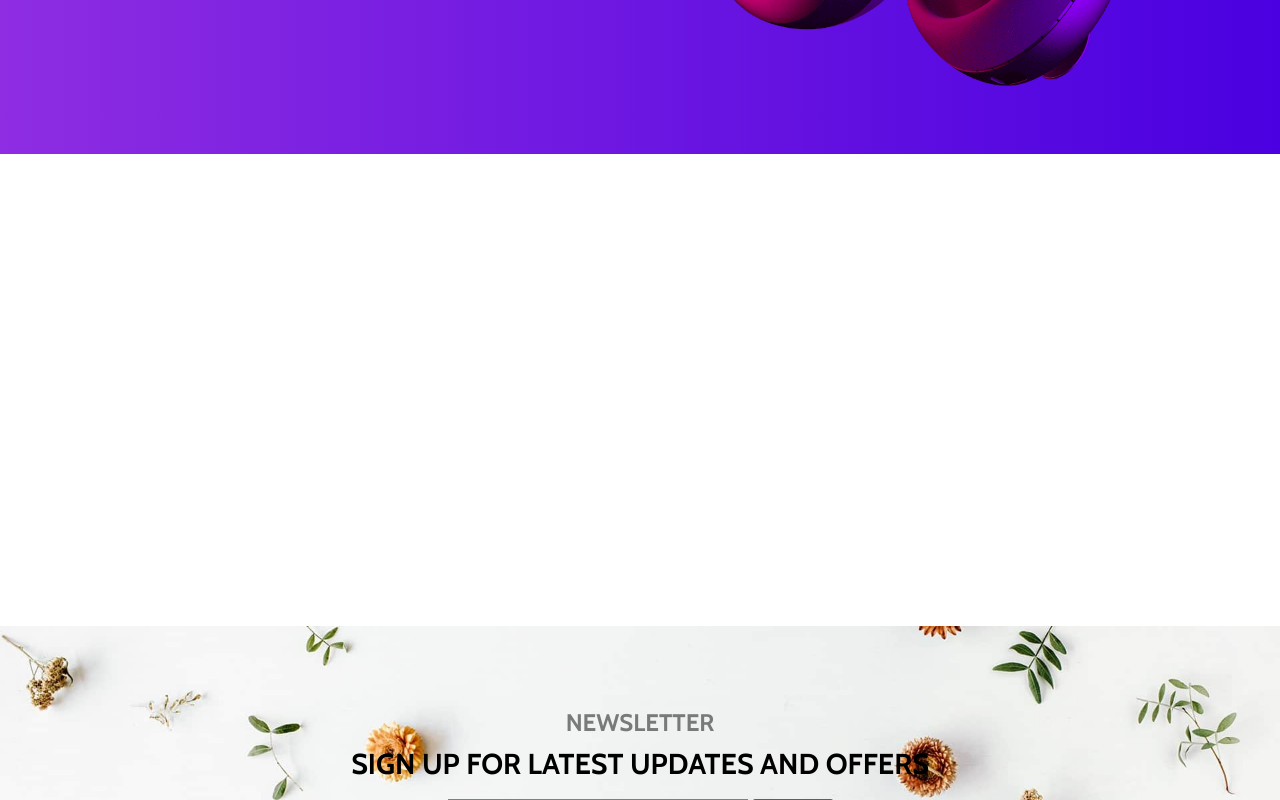
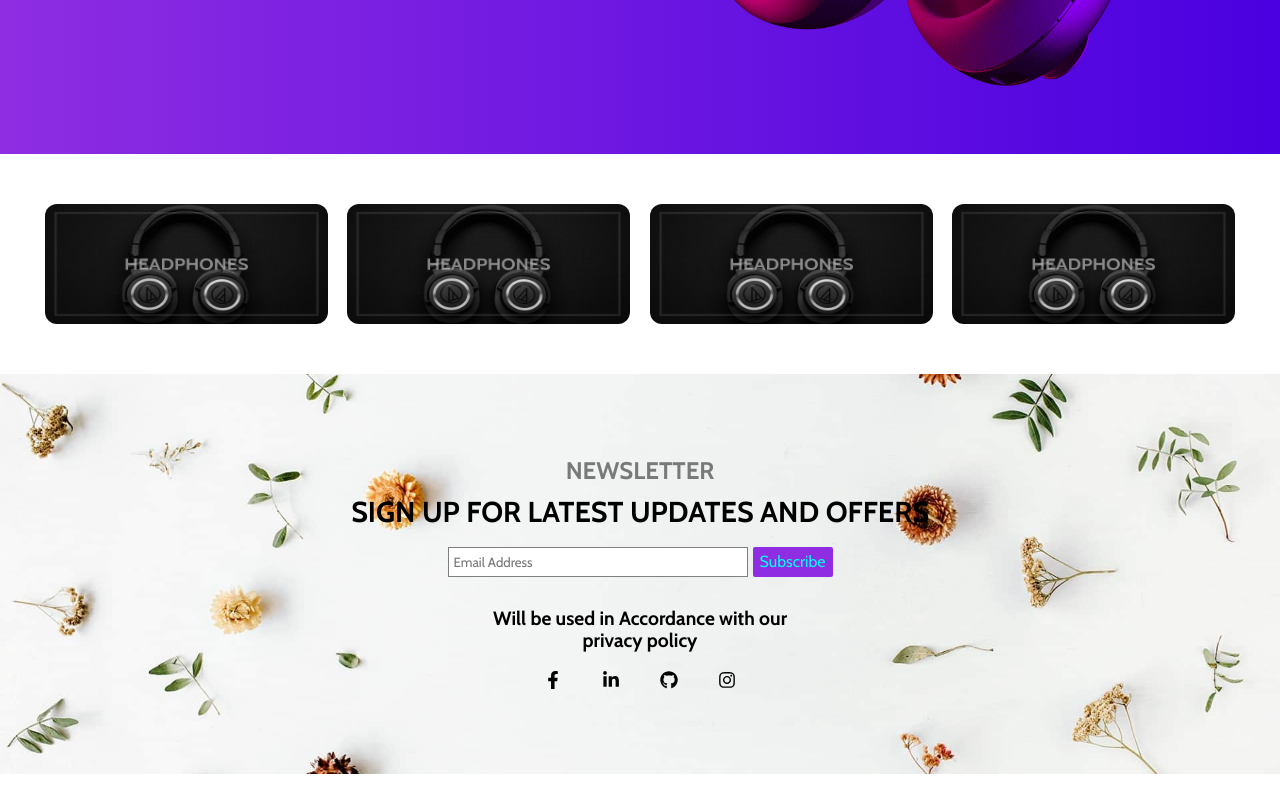
Before and after one commit to Aksh-007/ecommerce, a React (Create React App) app: page / in a window 1280 px wide. Shown: the part 646-1446 px from the top of the page. Built offline with nearby package versions, Linux system fonts and the light colour scheme.

Commit message:
Added home category file

```diff
--- a/src/components/Footer/Footer.scss
+++ b/src/components/Footer/Footer.scss
@@ -19,6 +19,7 @@
         margin-bottom: 20px;
         font-size: 2rem;
         font-weight: 500;
+
       }
       .text {
         font-size: 1.2rem;
--- a/src/components/Header/Header.scss
+++ b/src/components/Header/Header.scss
@@ -38,7 +38,7 @@
       }
     }
     .center {
-      font-size: 1.1rem;
+      font-size: 1.3rem;
       font-weight: 600;
       cursor: pointer;
       @include md{
@@ -53,9 +53,10 @@
       gap: 20px;
       svg{
         cursor: pointer;
-        font-size: larger;
+        font-size: 2rem;
         @include md{
             gap: 10px;
+            font-size: 1.3rem;
           }
       }
       .cart-icon {
--- a/src/components/Home/Category/Category.jsx
+++ b/src/components/Home/Category/Category.jsx
@@ -1,6 +1,24 @@
 import "./Category.scss";
+import cat1 from "../../../assets/category/cat-1.jpg"
 const Category = () => {
-    return <div>Category</div>;
+    return (
+        <div className="shop-by-category">
+            <div className="categories">
+                <div className="category">
+                    <img src={cat1} alt="cat-1" />
+                </div>
+                <div className="category">
+                    <img src={cat1} alt="cat-1" />
+                </div>
+                <div className="category">
+                    <img src={cat1} alt="cat-1" />
+                </div>
+                <div className="category">
+                    <img src={cat1} alt="cat-1" />
+                </div>
+            </div>
+        </div>
+    )
 };
 
 export default Category;
--- a/src/components/Home/Category/Category.scss
+++ b/src/components/Home/Category/Category.scss
@@ -1 +1,38 @@
 @import "../../../css-config/mixins.scss";
+
+.shop-by-category {
+  margin: 25px 0;
+  @include md {
+    margin: 50px 0;
+  }
+
+  .categories {
+    display: flex;
+    flex-wrap: wrap;
+    gap: 10px;
+    .category{
+        height:15vh ;
+        background-color: #0000;
+        width: calc(50% - 5px);
+        cursor: pointer;
+        overflow: hidden;
+        border-radius: 12px;
+        @include md{
+            width: calc(24% - 5px);
+            margin: 0 auto;
+        }
+        img{
+            width: 100%;
+            height: 15vh;
+            display: block;
+            transition: all ease 0.4s;
+        }
+        &:hover{
+            img{
+                transform: scale(1.2);
+            }
+        }
+    }
+
+}
+}
--- a/src/components/Home/Home.jsx
+++ b/src/components/Home/Home.jsx
@@ -1,9 +1,15 @@
 import "./Home.scss";
 import Banner from "./Banner/Banner";
+import Category from "./Category/Category"
 const Home = () => {
    return(
-     <div className="home">
+     <div >
         <Banner/>
+        <div className="main-content">
+          <div className="layout">
+            <Category/>
+          </div>
+        </div>
      </div>
    )
 };
--- a/src/components/Home/Home.scss
+++ b/src/components/Home/Home.scss
@@ -1,5 +1,9 @@
 @import "../../css-config/mixins.scss";
 
-.home{
-    height: 150vh;
+.main-content{
+    max-width: calc(100% - 20px);
+    margin: 0 auto;
+    @include md{
+        max-width: 1200px;
+    }
 }
```
